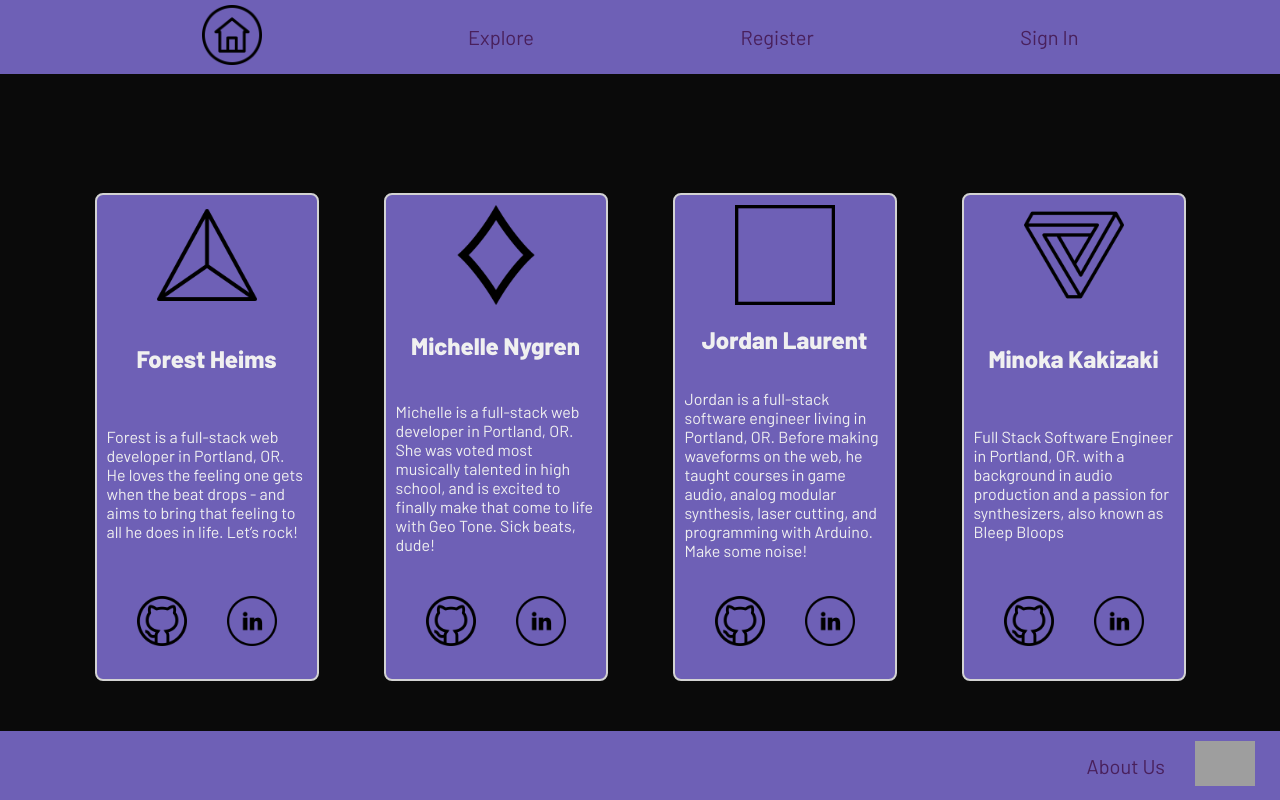
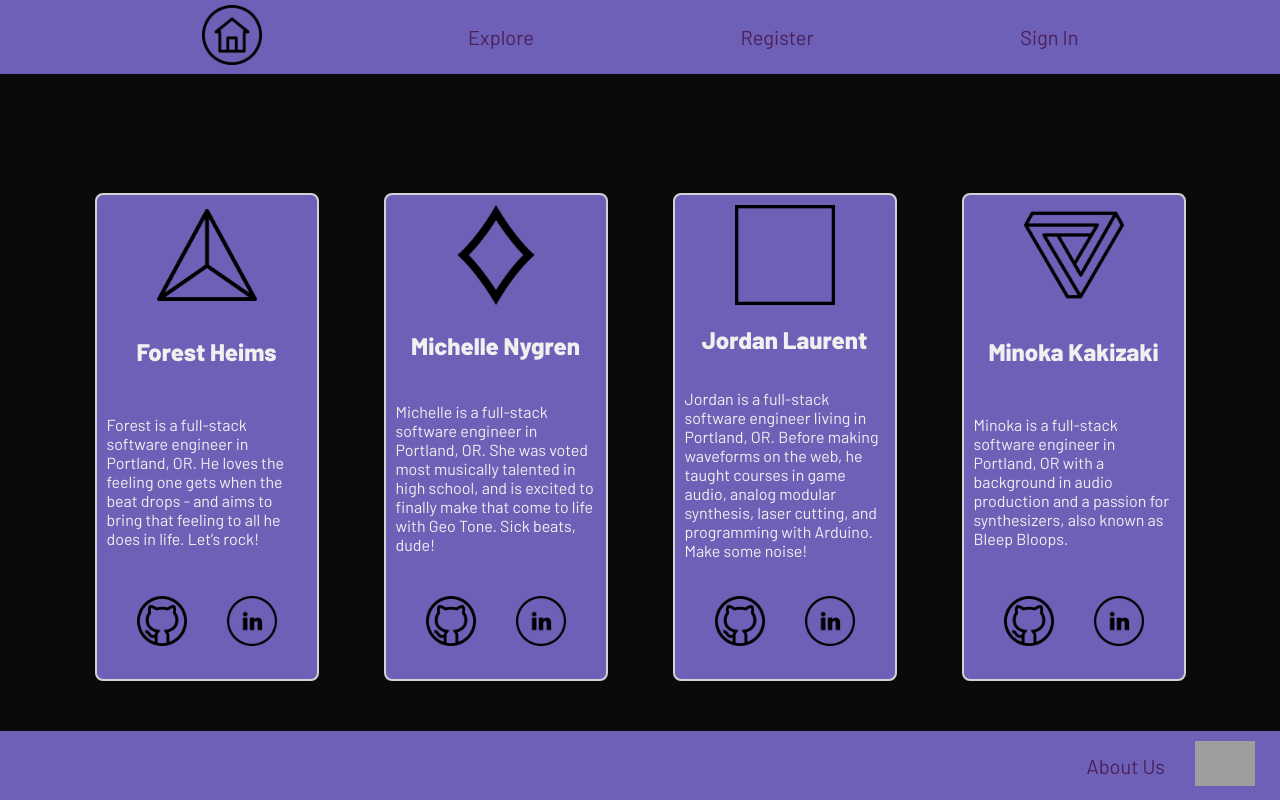
Before and after one commit to kakizaki55/geo-tone-frontend, a React app: page /about in a window 1280 px wide. Built offline with nearby package versions, Linux system fonts and the light colour scheme; no server answers; grey boxes are pictures that could not be loaded.

Commit message:
update bios

```diff
--- a/src/assets/aboutUs.js
+++ b/src/assets/aboutUs.js
@@ -3,7 +3,7 @@ export const aboutUs = [
     name: 'Forest Heims',
     linkedIn: 'https://www.linkedin.com/in/forestheims/',
     gitHub: 'https://github.com/forestheims',
-    bio: 'Forest is a full-stack web developer in Portland, OR. He loves the feeling one gets when the beat drops - and aims to bring that feeling to all he does in life. Let’s rock!',
+    bio: 'Forest is a full-stack software engineer in Portland, OR. He loves the feeling one gets when the beat drops - and aims to bring that feeling to all he does in life. Let’s rock!',
     photo: 'tetrahedron',
     geoTone: './user/:username',
   },
@@ -11,7 +11,7 @@ export const aboutUs = [
     name: 'Michelle Nygren',
     linkedIn: 'https://www.linkedin.com/in/michellenygren/',
     gitHub: 'https://github.com/michellerenehey',
-    bio: 'Michelle is a full-stack web developer in Portland, OR. She was voted most musically talented in high school, and is excited to finally make that come to life with Geo Tone. Sick beats, dude!',
+    bio: 'Michelle is a full-stack software engineer in Portland, OR. She was voted most musically talented in high school, and is excited to finally make that come to life with Geo Tone. Sick beats, dude!',
     photo: 'diamond',
     geoTone: './user/:username',
   },
@@ -27,7 +27,7 @@ export const aboutUs = [
     name: 'Minoka Kakizaki',
     linkedIn: 'https://www.linkedin.com/in/minoka-kakizaki/',
     gitHub: 'https://github.com/kakizaki55',
-    bio: 'Full Stack Software Engineer in Portland, OR. with a background in audio production and a passion for synthesizers, also known as Bleep Bloops',
+    bio: 'Minoka is a full-stack software engineer in Portland, OR with a background in audio production and a passion for synthesizers, also known as Bleep Bloops.',
     photo: 'triangle',
     geoTone: './user/:username',
   },
```
